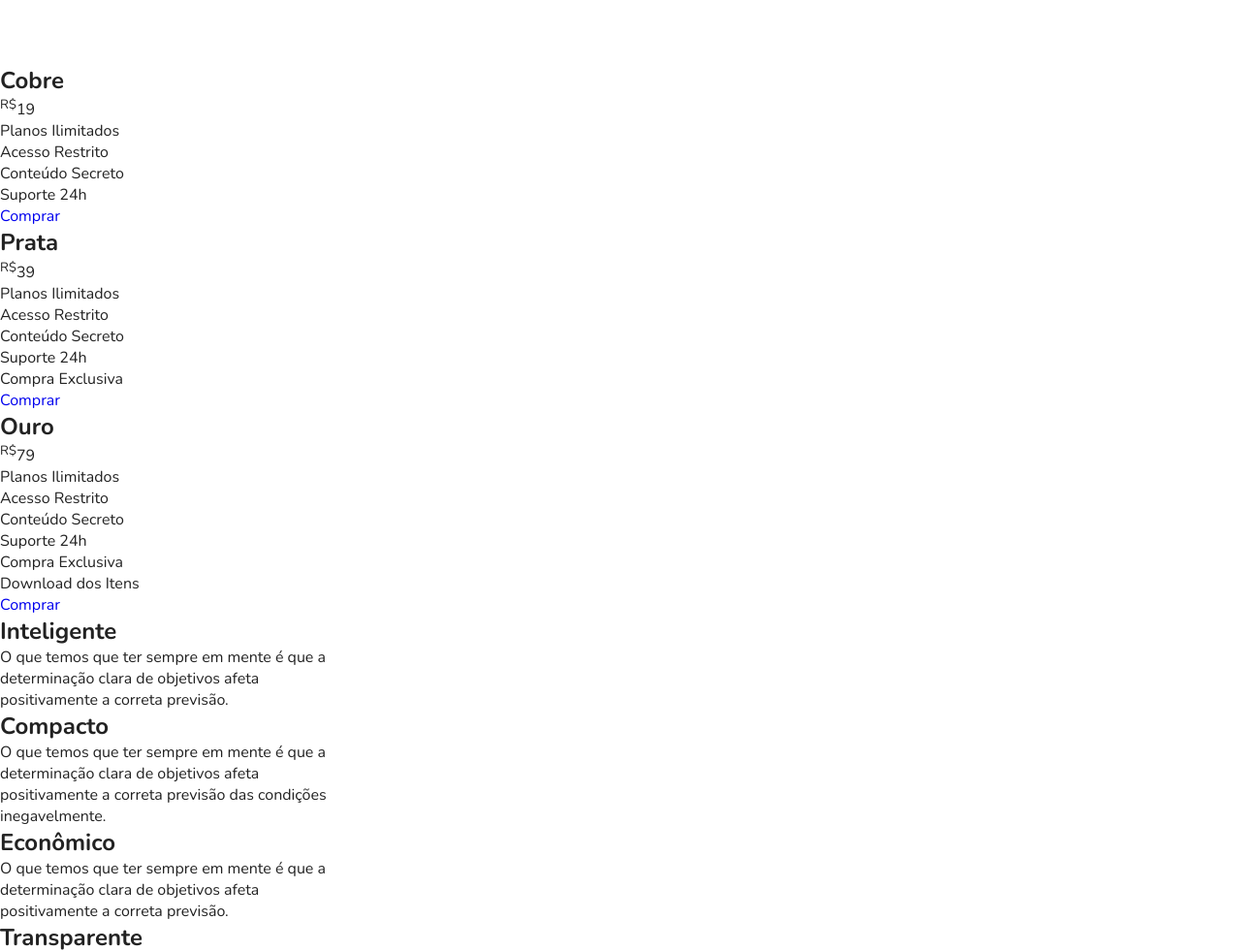
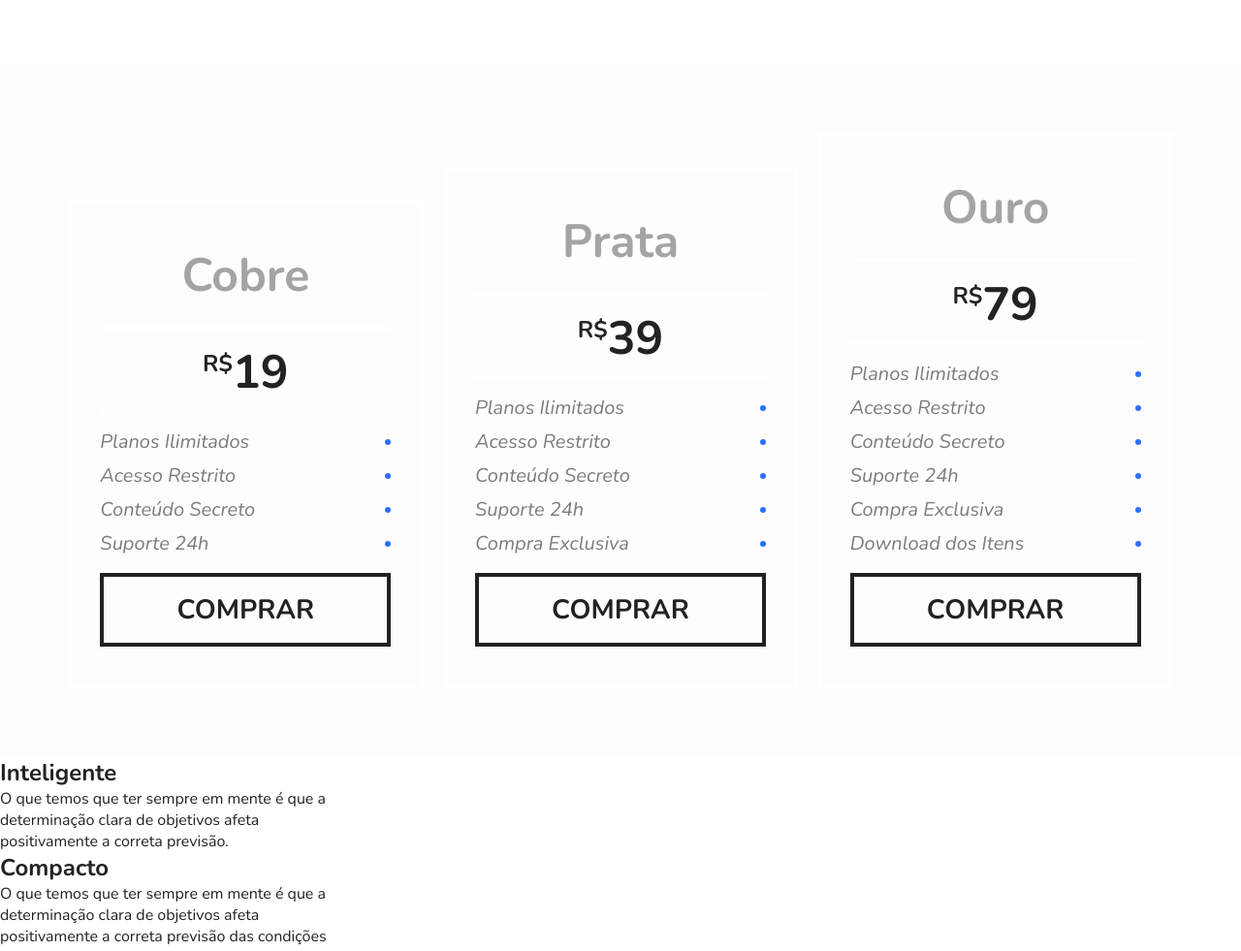
Before and after one commit to mateussp97/flexblog, a plain HTML site: page index.html in a window 1280 px wide. Shown: the part 1754-2735 px from the top of the page at 97% size. Drawn offline with nearby package versions, Linux system fonts and the light colour scheme.

Commit message:
add: style on price part

```diff
--- a/css/style.css
+++ b/css/style.css
@@ -177,3 +177,105 @@ p {
 .blue {
   border-top: 8px solid #66d9eb;
 }
+
+/*Price*/
+.price {
+  background: #fdfdfd;
+  padding: 60px;
+  display: flex;
+  flex-wrap: wrap;
+  align-items: flex-end;
+}
+
+.price-item {
+  flex: 1;
+  border: 4px solid white;
+  padding: 20px;
+  margin: 10px;
+  min-width: 260px;
+}
+
+.price-item h2 {
+  font-size: 3em;
+  color: #a4a4a4;
+  text-align: center;
+  margin-top: 20px;
+}
+
+.price-item span {
+  display: block; /*Pra conseguir definir margin, width, ...*/
+  max-width: 300px;
+  margin: 20px auto;
+  text-align: center;
+  font-size: 3em;
+  font-weight: bold;
+  padding: 10px 0 5px 0;
+  border-top: 4px solid white;
+  border-bottom: 4px solid white;
+}
+
+.price-item sup {
+  font-size: 1.5rem;
+}
+
+.price-item ul {
+  max-width: 300px;
+  margin: 20px auto;
+  font-size: 1.25em;
+  line-height: 1;
+  font-style: italic;
+  color: #7c7c7c;
+}
+
+.price-item li {
+  display: flex;
+  justify-content: space-between;
+  align-items: center;
+  margin-bottom: 15px;
+}
+
+.price-item li::after {
+  content: "";
+  display: block;
+  width: 6px;
+  height: 6px;
+  background: #2c70ff;
+  border-radius: 50%;
+}
+
+.price-item a {
+  max-width: 300px;
+  display: block;
+  margin: 20px auto;
+  border: 4px solid #222222;
+  color: #222222;
+  text-transform: uppercase;
+  font-weight: bold;
+  font-size: 1.75em;
+  padding: 15px 0;
+  text-align: center;
+  transition: 0.3s;
+}
+
+.price-item a:hover {
+  border-color: #ed1c53;
+  background: #ed1c53;
+  color: white;
+}
+
+@media (max-width: 800px) {
+  .price {
+    padding-left: 10px;
+    padding-right: 10px;
+  }
+
+  .price .price-item:nth-child(3) {
+    /*Alterando as ordens dos planos que irá aparecer no mobile, isso pode ser alterado com flex-wrap: wrap-reverse;*/
+    order: -2;
+  }
+
+  .price .price-item:nth-child(2) {
+    /*Alterando as ordens dos planos que irá aparecer no mobile, isso pode ser alterado com flex-wrap: wrap-reverse;*/
+    order: -1;
+  }
+}
```
